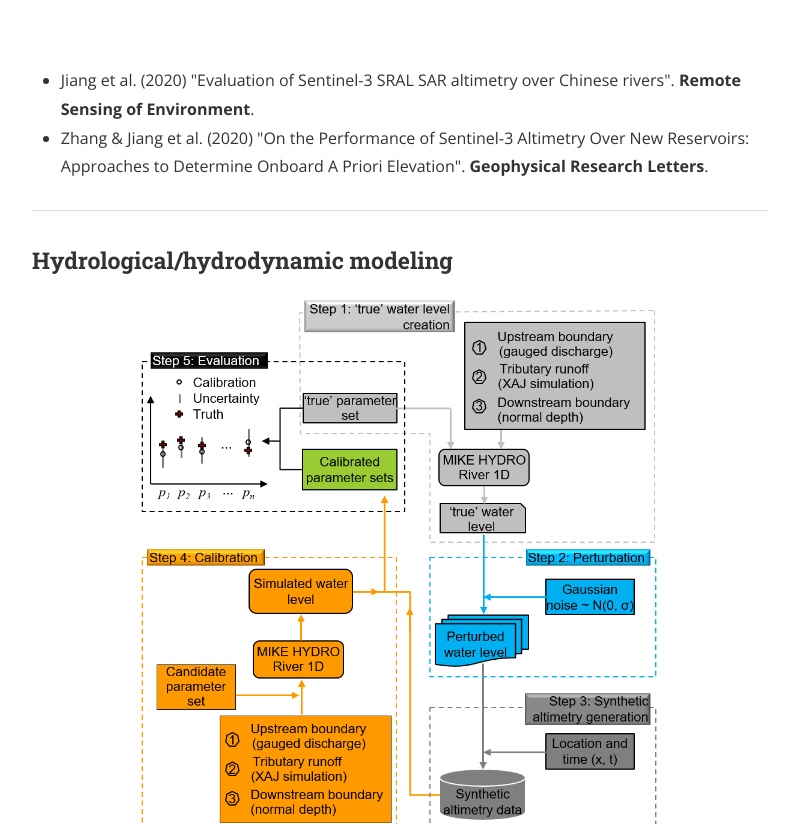
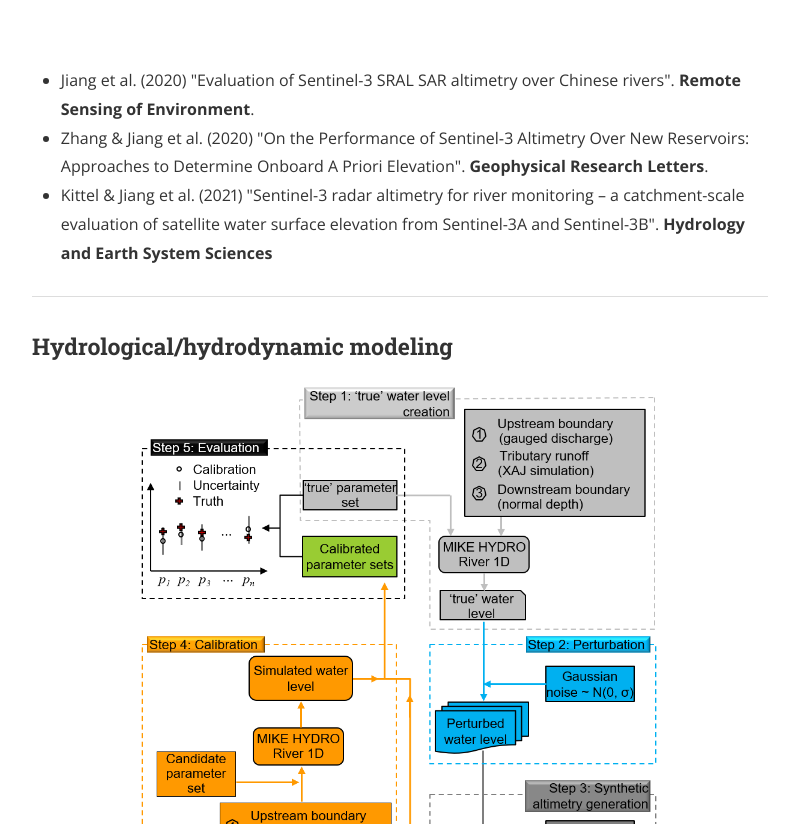
Before and after one commit to 12530/rshydro, a Jekyll site: the page built from research.md, in a window 1280 px wide and 900 px high, scrolled down 1893 px, cut to the strip 76-900 px from the top of the window. Shown: the whole strip, without its empty margins (240-1039 px from the left). Built offline with Jekyll 4.4.1, drawn with Linux system fonts in a browser that asks for light colours; nearby versions of some CDN libraries.

Commit message:
Update research.md

```diff
--- a/research.md
+++ b/research.md
@@ -74,6 +74,7 @@ main_nav: true
 <ul>
   <li>Jiang et al. (2020) "Evaluation of Sentinel-3 SRAL SAR altimetry over Chinese rivers". <b>Remote Sensing of Environment</b>.</li>
   <li>Zhang & Jiang et al. (2020) "On the Performance of Sentinel‐3 Altimetry Over New Reservoirs: Approaches to Determine Onboard A Priori Elevation". <b>Geophysical Research Letters</b>. </li>
+  <li>Kittel & Jiang et al. (2021) "Sentinel-3 radar altimetry for river monitoring – a catchment-scale evaluation of satellite water surface elevation from Sentinel-3A and Sentinel-3B". <b>Hydrology and Earth System Sciences</b></li>
 </ul>
 
 
```
